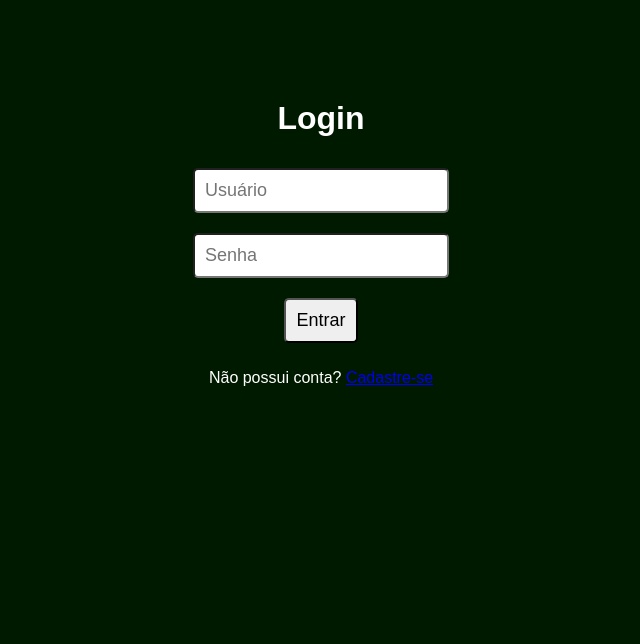
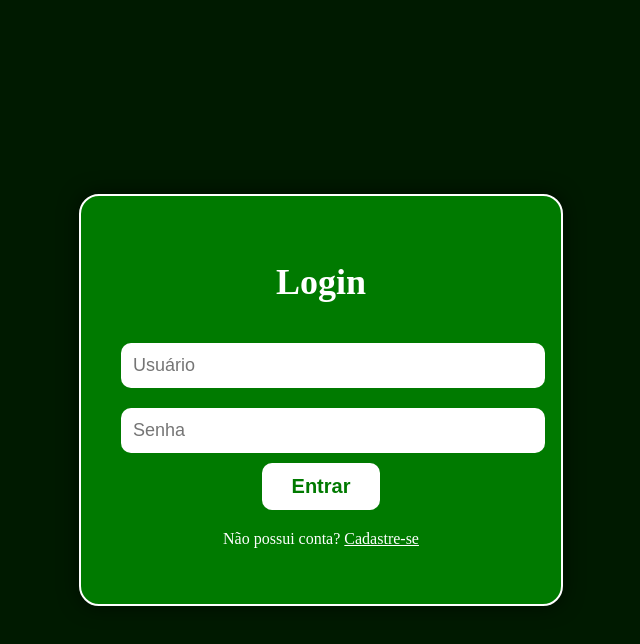
Before and after one commit to leoangonese/bethorse, a plain HTML site: page index.html in a window 1280 px wide. Shown: the whole page, without its empty margins (319-959 px from the left). Drawn offline with Linux system fonts and the light colour scheme; a web font is replaced by a local one.

Commit message:
adjuted layout register and login, and change name of the horses

```diff
--- a/index.html
+++ b/index.html
@@ -3,32 +3,95 @@
 
 <head>
     <meta charset="UTF-8">
+    <meta name="viewport" content="width=device-width, initial-scale=1.0">
     <title>Login - Casa de Apostas</title>
+    <link rel="preconnect" href="https://fonts.googleapis.com">
+    <link rel="preconnect" href="https://fonts.gstatic.com" crossorigin>
+    <link
+        href="https://fonts.googleapis.com/css2?family=IM+Fell+Great+Primer+SC&family=Overpass:ital,wght@0,100..900;1,100..900&family=Raleway:ital,wght@0,100..900;1,100..900&display=swap"
+        rel="stylesheet">
+
     <style>
         body {
-            font-family: Arial, sans-serif;
+            font-family: "IM Fell Great Primer SC", serif;
             background-color: rgb(0, 26, 0);
             color: white;
-            text-align: center;
-            margin-top: 100px;
+            display: flex;
+            align-items: center;
+            justify-content: center;
+            height: 100vh;
+            margin: 0;
         }
 
-        input,
+        .login-container {
+            background-color: rgb(0, 122, 0);
+            padding: 40px;
+            border-radius: 20px;
+            box-shadow: 0 0 20px rgba(0, 0, 0, 0.6);
+            width: 90%;
+            max-width: 400px;
+            text-align: center;
+            border: 2px solid white;
+        }
+
+        h1 {
+            margin-bottom: 30px;
+            font-size: 36px;
+            font-weight: 600;
+        }
+
+        input {
+            width: 100%;
+            padding: 12px;
+            margin: 10px 0;
+            border-radius: 10px;
+            border: none;
+            font-size: 18px;
+            color: black;
+        }
+
         button {
-            margin: 10px;
-            padding: 10px;
-            font-size: 18px;
-            border-radius: 5px;
+            background-color: white;
+            color: rgb(0, 122, 0);
+            border: none;
+            padding: 12px 30px;
+            font-size: 20px;
+            border-radius: 10px;
+            cursor: pointer;
+            transition: background-color 0.3s;
+            font-weight: 600;
+        }
+
+        button:hover {
+            background-color: #f0f0f0;
+        }
+
+        p {
+            margin-top: 20px;
+            font-size: 16px;
+        }
+
+        a {
+            color: white;
+            text-decoration: underline;
+            cursor: pointer;
+        }
+
+        a:hover {
+            color: #ddd;
         }
     </style>
 </head>
 
 <body>
-    <h1>Login</h1>
-    <input type="text" id="username" placeholder="Usuário"><br>
-    <input type="password" id="password" placeholder="Senha"><br>
-    <button onclick="login()">Entrar</button>
-    <p>Não possui conta? <a href="register.html">Cadastre-se</a></p>
+
+    <div class="login-container">
+        <h1>Login</h1>
+        <input type="text" id="username" placeholder="Usuário">
+        <input type="password" id="password" placeholder="Senha">
+        <button onclick="login()">Entrar</button>
+        <p>Não possui conta? <a href="register.html">Cadastre-se</a></p>
+    </div>
 
     <script>
         function login() {
@@ -46,6 +109,7 @@
             }
         }
     </script>
+
 </body>
 
 </html>
```
Also changed, not shown: bet.html (+14 -11 lines), register.html (+73 -13 lines).
